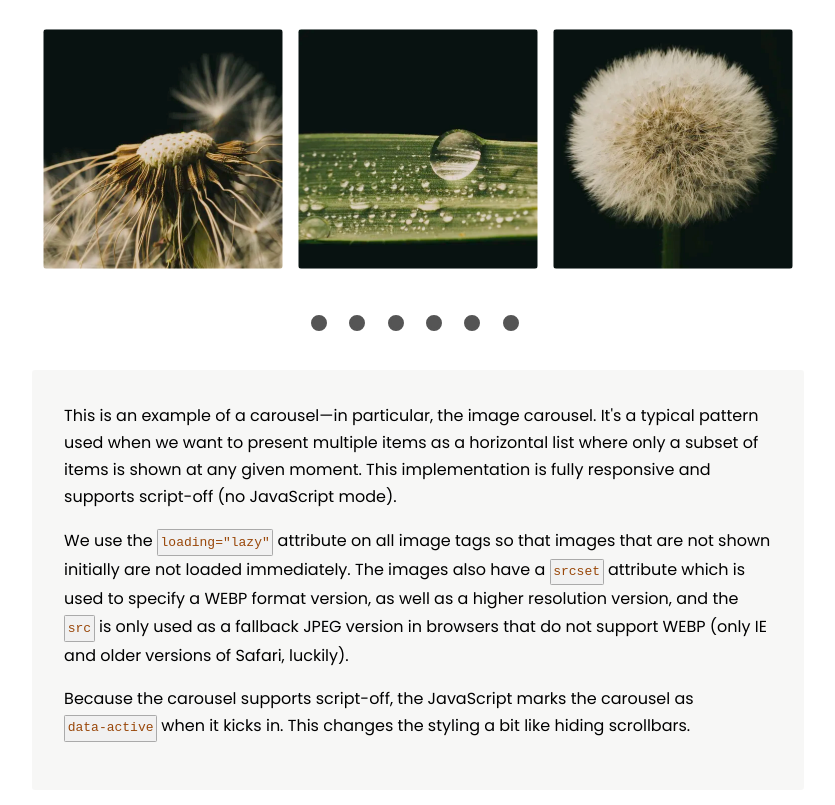
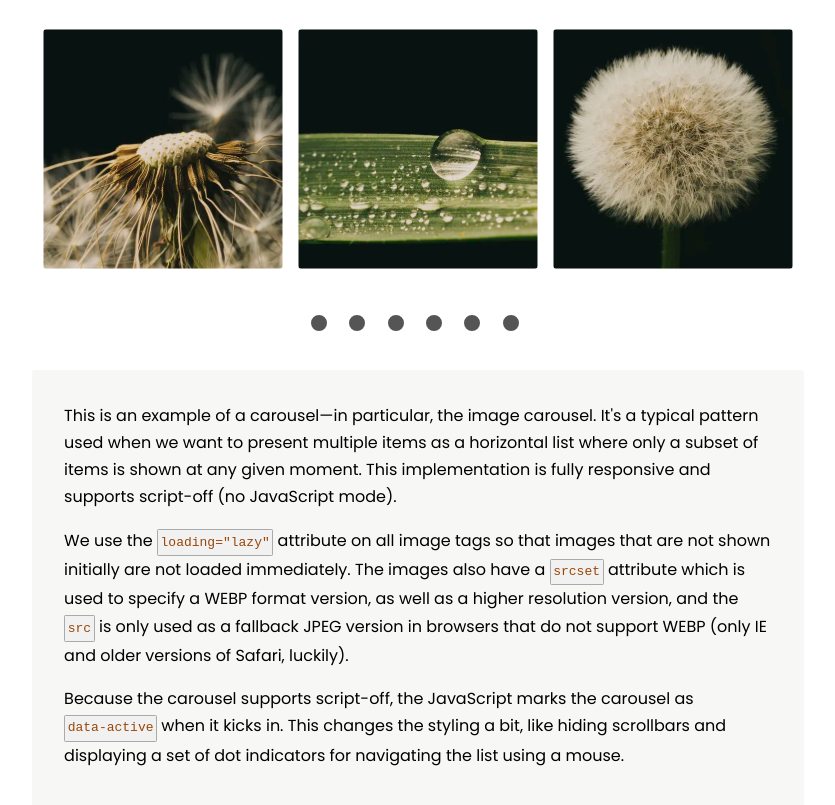
Before and after one commit to foxbunny/vanilla-patterns-2, a plain HTML site: page carousel/index.html in a window 1280 px wide. Shown: the part 175-980 px from the top of the page, without its empty margins (222-1057 px from the left). Drawn offline with Linux system fonts and the light colour scheme.

Commit message:
Fix remark regarding styling

```diff
--- a/carousel/index.html
+++ b/carousel/index.html
@@ -106,7 +106,8 @@
 
 				<p>
 					Because the carousel supports script-off, the JavaScript marks the carousel as <code>data-active</code> when
-					it kicks in. This changes the styling a bit like hiding scrollbars.
+					it kicks in. This changes the styling a bit, like hiding scrollbars and displaying a set of dot indicators
+					for navigating the list using a mouse.
 				</p>
 			</div>
 		</div>
```
